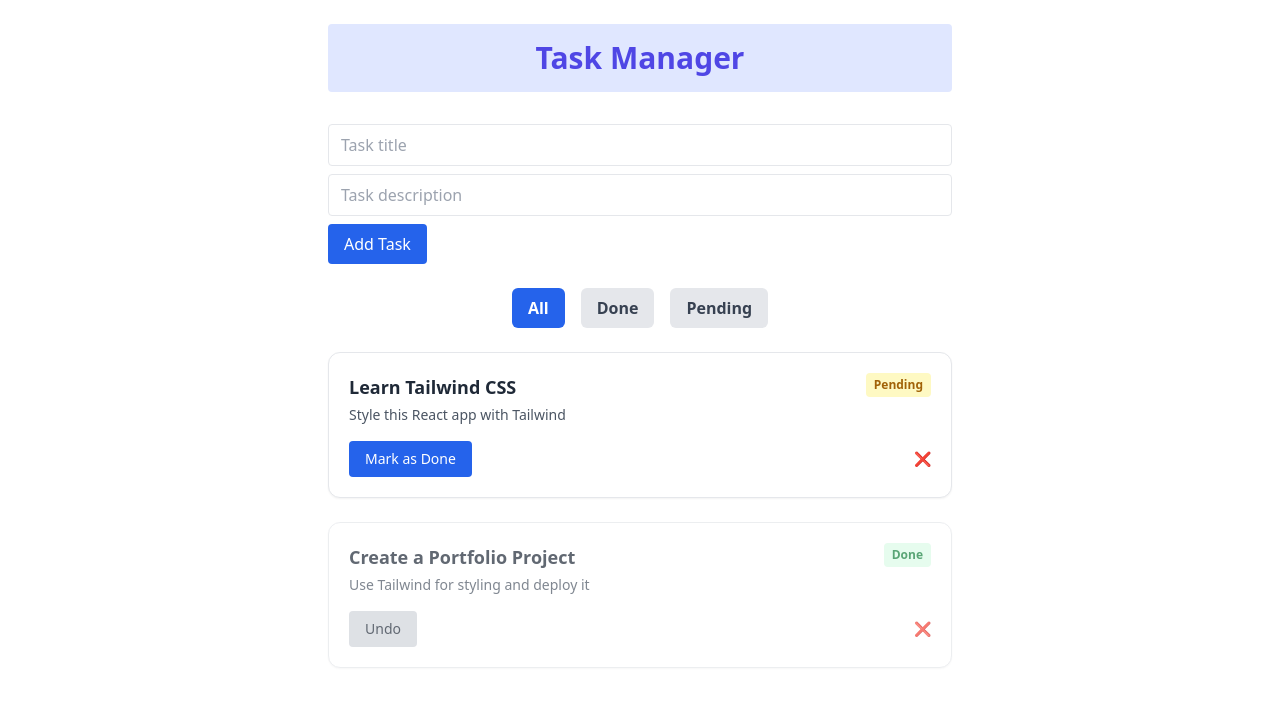
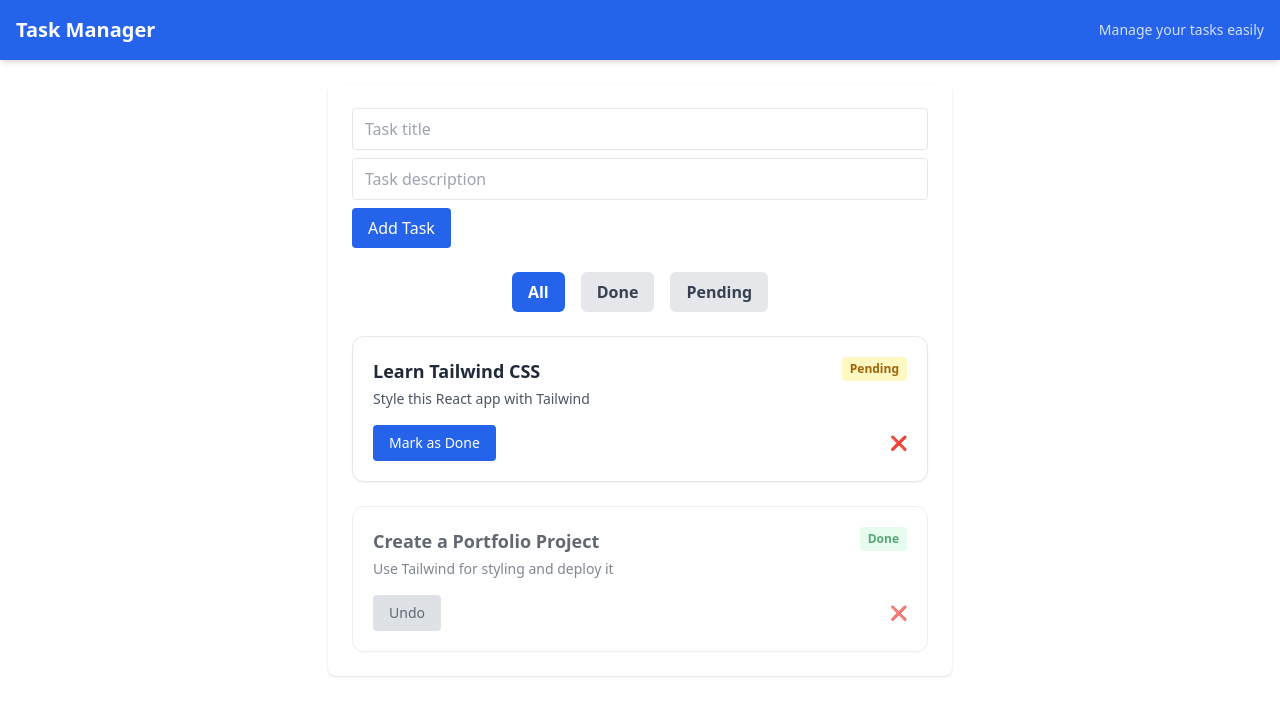
Before and after one commit to NazaninHashemian/react-tailwind-tasklist, a React (Create React App) app: page / in a window 1280 px wide. Shown: the top 716 px of the page. Built offline with nearby package versions, Linux system fonts and the light colour scheme.

Commit message:
Refactor TaskManager layout: wrap form and list in styled container for better UI

```diff
--- a/src/App.js
+++ b/src/App.js
@@ -1,7 +1,13 @@
+import Header from "./components/Header";
 import TaskManager from "./components/TaskManager";
 
 const App = () => {
-  return <TaskManager />;
+  return (
+    <>
+      <Header />
+      <TaskManager />
+    </>
+  );
 };
 
 export default App;
--- a/src/components/Header.jsx
+++ b/src/components/Header.jsx
@@ -1,3 +1,4 @@
+// Header.jsx
 const Header = () => {
     return (
       <header className="bg-blue-600 text-white py-4 shadow-md">
--- a/src/components/NewTaskForm.jsx
+++ b/src/components/NewTaskForm.jsx
@@ -1,3 +1,4 @@
+// NewTaskForm.jsx
 import { useState } from "react";
 const NewTaskForm = ({ addTask }) => {
   const [title, setTitle] = useState("");
--- a/src/components/TaskCard.jsx
+++ b/src/components/TaskCard.jsx
@@ -1,3 +1,4 @@
+// TaskCard.jsx
 const TaskCard = ({ title, description, isDone, onDelete, onToggle }) => {
   return (
     <div className={`bg-white border rounded-xl p-5 shadow-sm hover:shadow-md transition ${isDone ? 'opacity-70' : ''}`}>
--- a/src/components/TaskManager.jsx
+++ b/src/components/TaskManager.jsx
@@ -1,3 +1,4 @@
+// TaskManager.jsx
 import { useState } from "react";
 import TaskList from "./TaskList";
 import NewTaskForm from "./NewTaskForm";
@@ -40,17 +41,15 @@ const TaskManager = () => {
 
   return (
     <div className="max-w-2xl mx-auto p-6">
-        <h1 className="text-3xl font-extrabold text-center mb-8 text-indigo-600 bg-indigo-100 p-4 rounded">
-            Task Manager
-        </h1>
+        <div className="bg-white p-6 rounded-lg shadow">
+            <NewTaskForm addTask={addTask} />
+            <TaskList
+            tasks={tasks}
+            deleteTask={deleteTask}
+            toggleDone={toggleDone}
+            />
+        </div>
 
-      <NewTaskForm addTask={addTask} />
-
-      <TaskList
-        tasks={tasks}
-        deleteTask={deleteTask}
-        toggleDone={toggleDone}
-      />
     </div>
   );
 };
```
